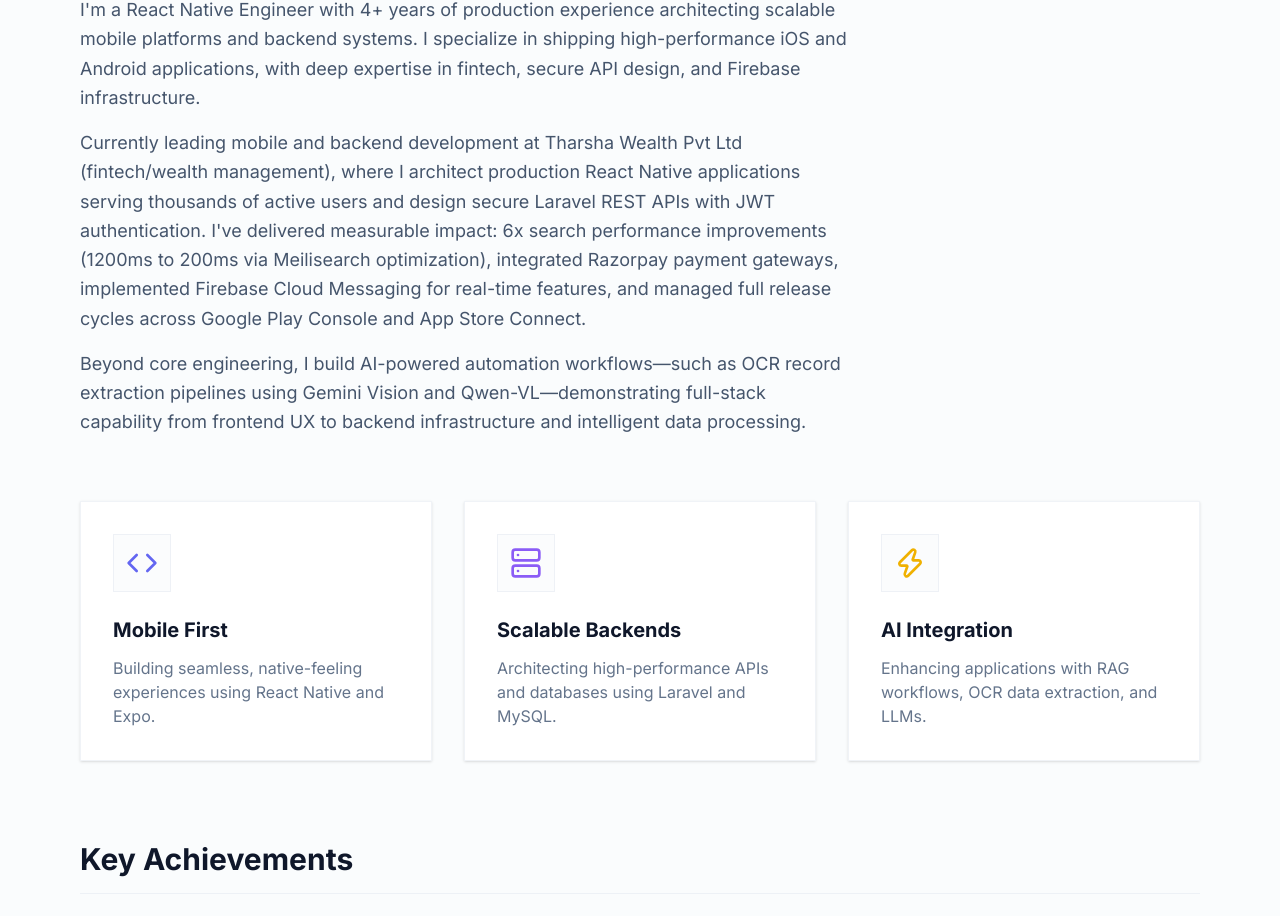
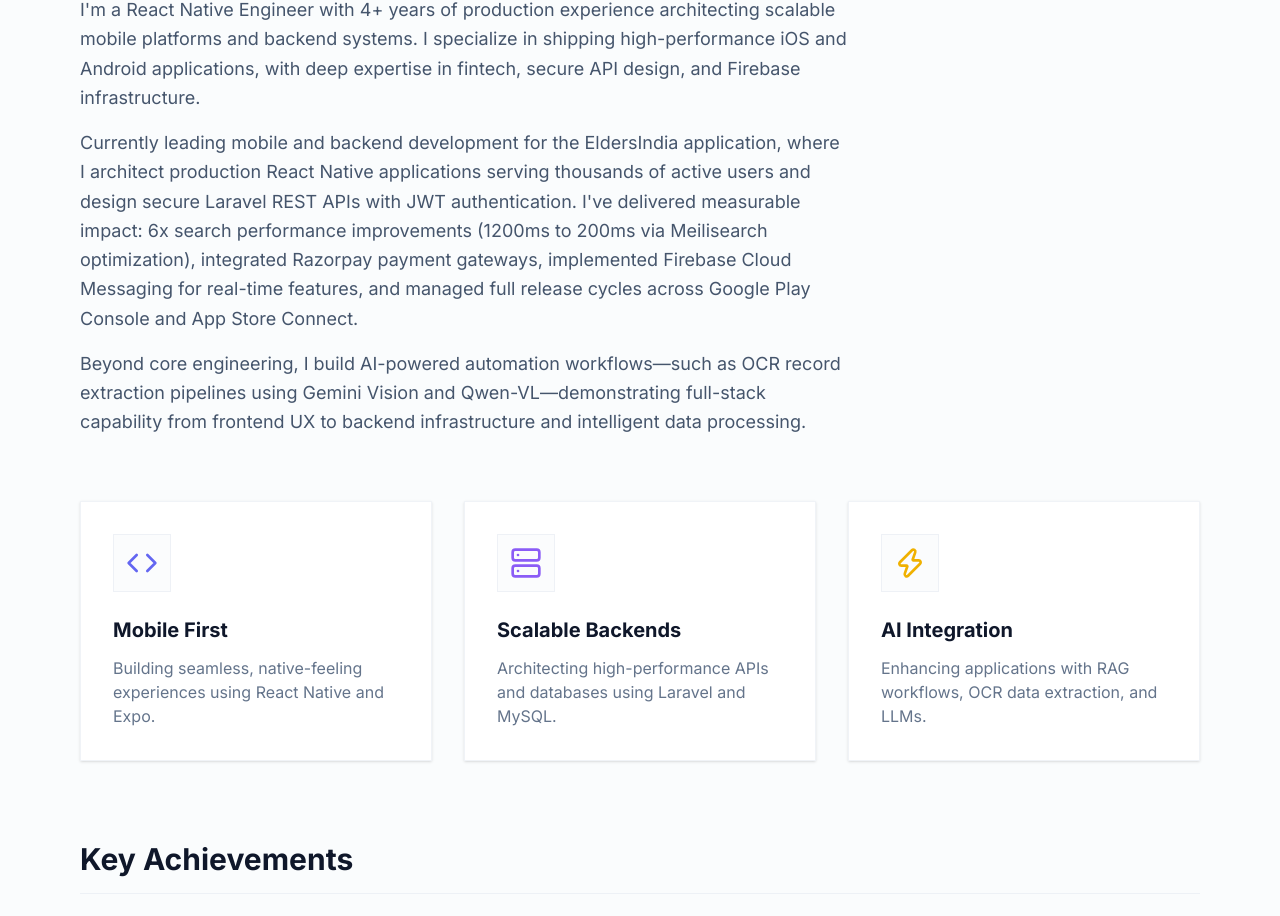
Before and after one commit to krishnavmalak/portfolio, a Next.js app: page / in a window 1280 px wide. Shown: the part 998-1914 px from the top of the page. Built offline with nearby package versions, Linux system fonts and the light colour scheme.

Commit message:
chore: replace Tharsha Wealth with EldersIndia app

```diff
--- a/src/components/sections/About.tsx
+++ b/src/components/sections/About.tsx
@@ -50,7 +50,7 @@
               I'm a React Native Engineer with 4+ years of production experience architecting scalable mobile platforms and backend systems. I specialize in shipping high-performance iOS and Android applications, with deep expertise in fintech, secure API design, and Firebase infrastructure.
             </p>
             <p>
-              Currently leading mobile and backend development at Tharsha Wealth Pvt Ltd (fintech/wealth management), where I architect production React Native applications serving thousands of active users and design secure Laravel REST APIs with JWT authentication. I've delivered measurable impact: 6x search performance improvements (1200ms to 200ms via Meilisearch optimization), integrated Razorpay payment gateways, implemented Firebase Cloud Messaging for real-time features, and managed full release cycles across Google Play Console and App Store Connect.
+              Currently leading mobile and backend development for the EldersIndia application, where I architect production React Native applications serving thousands of active users and design secure Laravel REST APIs with JWT authentication. I've delivered measurable impact: 6x search performance improvements (1200ms to 200ms via Meilisearch optimization), integrated Razorpay payment gateways, implemented Firebase Cloud Messaging for real-time features, and managed full release cycles across Google Play Console and App Store Connect.
             </p>
             <p>
               Beyond core engineering, I build AI-powered automation workflows—such as OCR record extraction pipelines using Gemini Vision and Qwen-VL—demonstrating full-stack capability from frontend UX to backend infrastructure and intelligent data processing.
--- a/src/components/sections/FeaturedProjects.tsx
+++ b/src/components/sections/FeaturedProjects.tsx
@@ -5,7 +5,7 @@
 
 const projects = [
   {
-    title: "Tharsha Wealth - Enterprise App",
+    title: "EldersIndia - Enterprise App",
     description: "Built for thousands of active users, deployed to both App Store and Play Store. Features robust Razorpay integration and configured live push notification workflows.",
     tech: ["React Native", "Laravel", "MySQL", "Razorpay"],
     image: "bg-gradient-to-br from-primary/20 to-blue-900/40",
```
Also changed, not shown: 1 other file (tests, documents, lock files or other folders).
